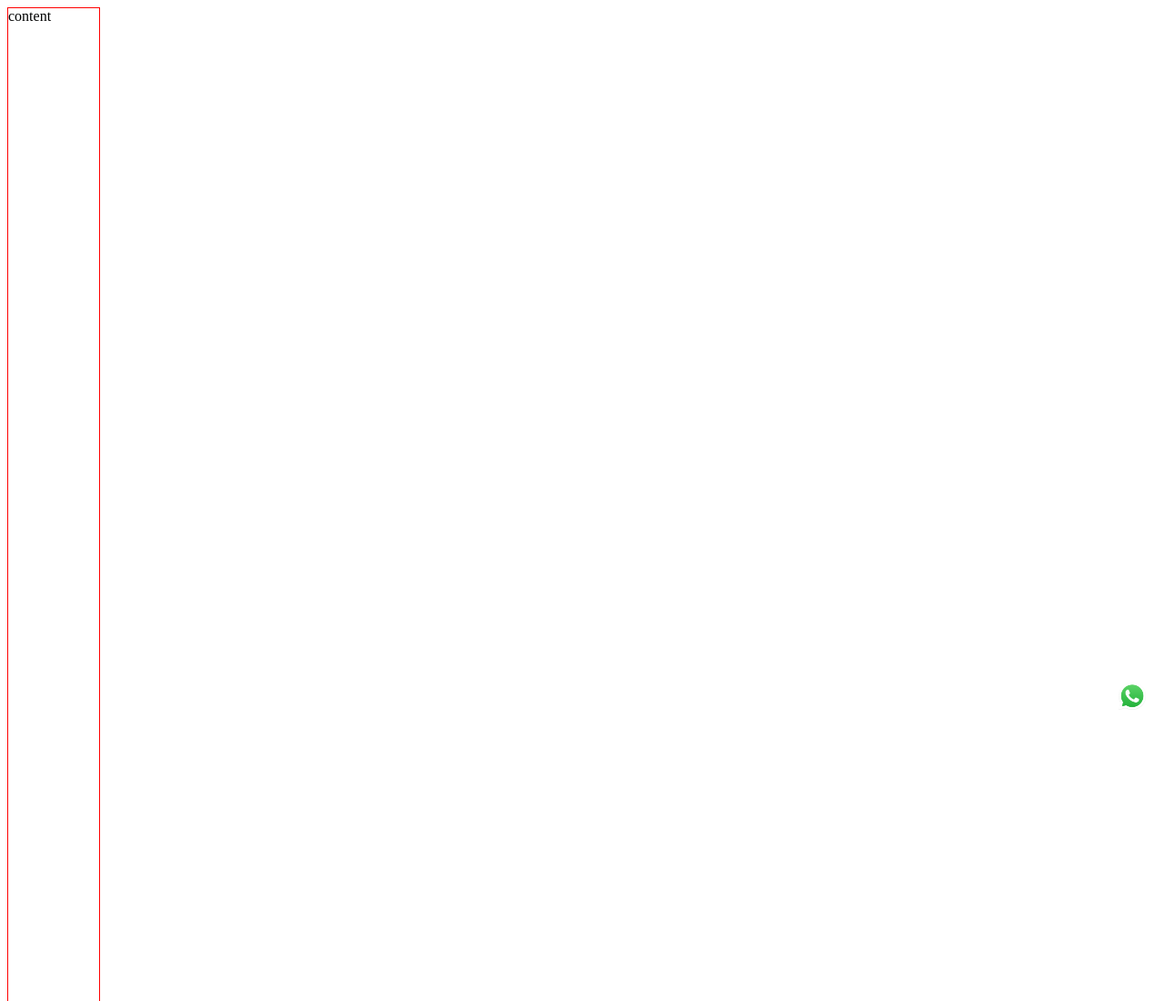
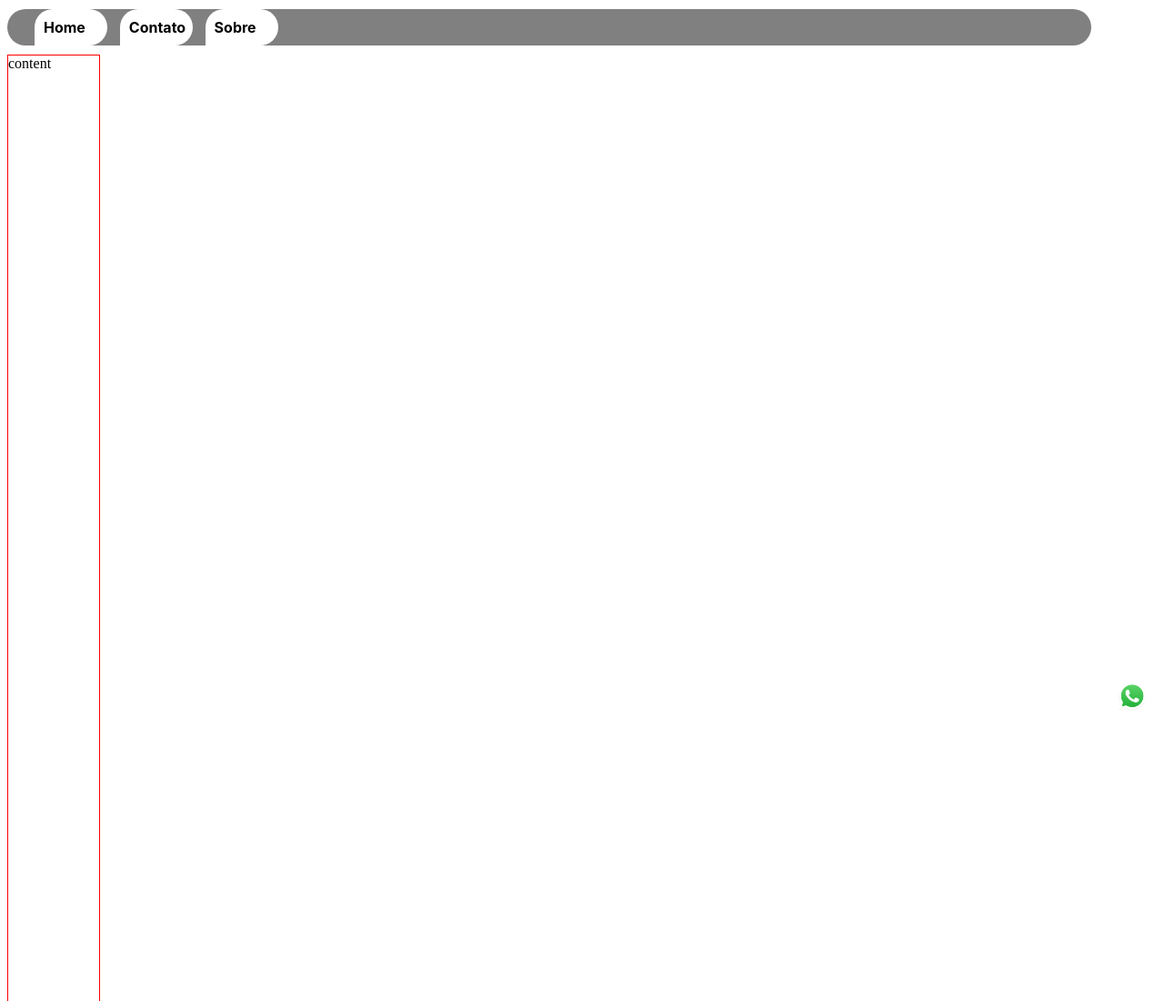
Before and after one commit to mauriney/estudos-fixed, a plain HTML site: page estudos/index.html in a window 1280 px wide. Shown: the top 1100 px of the page at 91% size. Drawn offline with Linux system fonts and the light colour scheme.

Commit message:
testes com menu fixed

```diff
--- a/estudos/css/style.css
+++ b/estudos/css/style.css
@@ -7,7 +7,84 @@
 	bottom: 20px;
 }
 
+.menu{
+	font-family: -apple-system, BlinkMacSystemFont, 'Segoe UI', Roboto, Oxygen, Ubuntu, Cantarell, 'Open Sans', 'Helvetica Neue', sans-serif;
+	font-weight: bold;
+	padding-left: 20px;
+	padding-right: 20px;
+}
+
+.nav{
+	display: block;
+	margin-bottom: 20px;
+	position: fixed;
+	top: 10px;
+	background-color: gray;
+    width: 90%;
+	border-radius: 30px 30px 30px 30px;
+
+}
+
+.home{
+	color: black;
+	box-sizing: border-box;
+	text-decoration: none;
+	margin-left: 10px;
+}
+
+.home:hover{
+	color: pink;
+}
+
+.home:active{
+	color: green;
+}
+
+.bg{
+	padding: 10px 10px 10px 10px;
+	background-color: white;
+	border-radius: 20px 20px 20px 0px;
+	display: inline-block;
+	width: 80px;
+}
+.bg:hover{
+	background-color: orange;
+	border-radius: 0px 20px 20px 20px;
+}
+
+.contact{
+	color: black;
+	box-sizing: border-box;
+	text-decoration: none;
+	margin-left: 10px;
+}
+
+.contact:hover{
+	color: pink;
+}
+
+.contact:active{
+	color: green;
+}
+
+.about{
+	color: black;
+	box-sizing: border-box;
+	text-decoration: none;
+	margin-left: 10px;
+}
+
+.about:hover{
+	color: pink;
+}
+
+.about:active{
+	color: green;
+}
+
+
 .conteudo{
+	margin-top: 60px;
 	border: red 1px solid;
 	display: block;
 	position: static;
--- a/estudos/index.html
+++ b/estudos/index.html
@@ -5,6 +5,11 @@
 	<title>Teste com fixed</title>
 </head>
 <body>
+	<div class="menu nav">
+		<a href="#" class="bg home"><span>Home</span></a>
+		<a href="" class="bg contact"><span>Contato</span></a>
+		<a href="" class="bg about"><span>Sobre</span></a>
+	</div>
 	<div class="conteudo">
 		content
 	</div>
```
